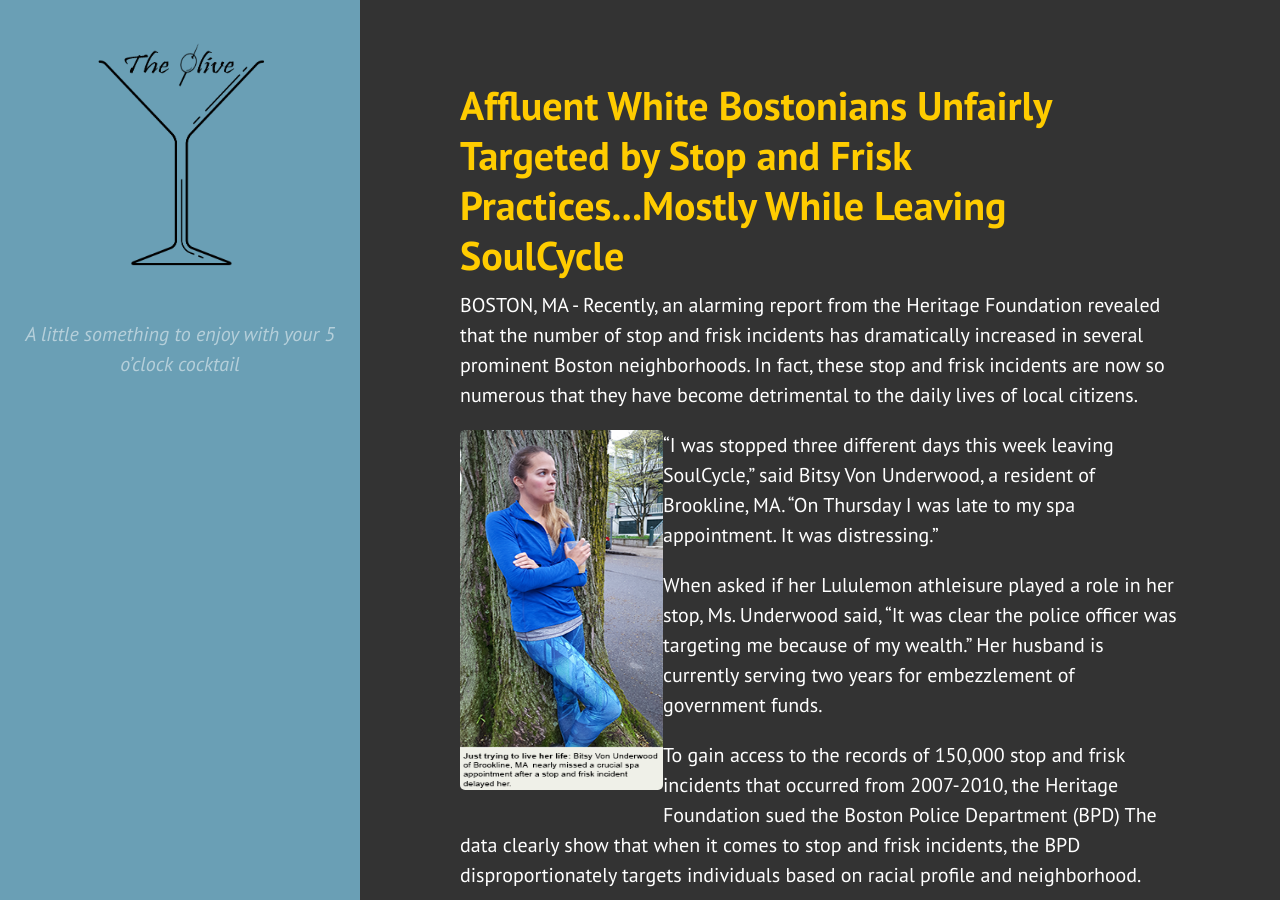
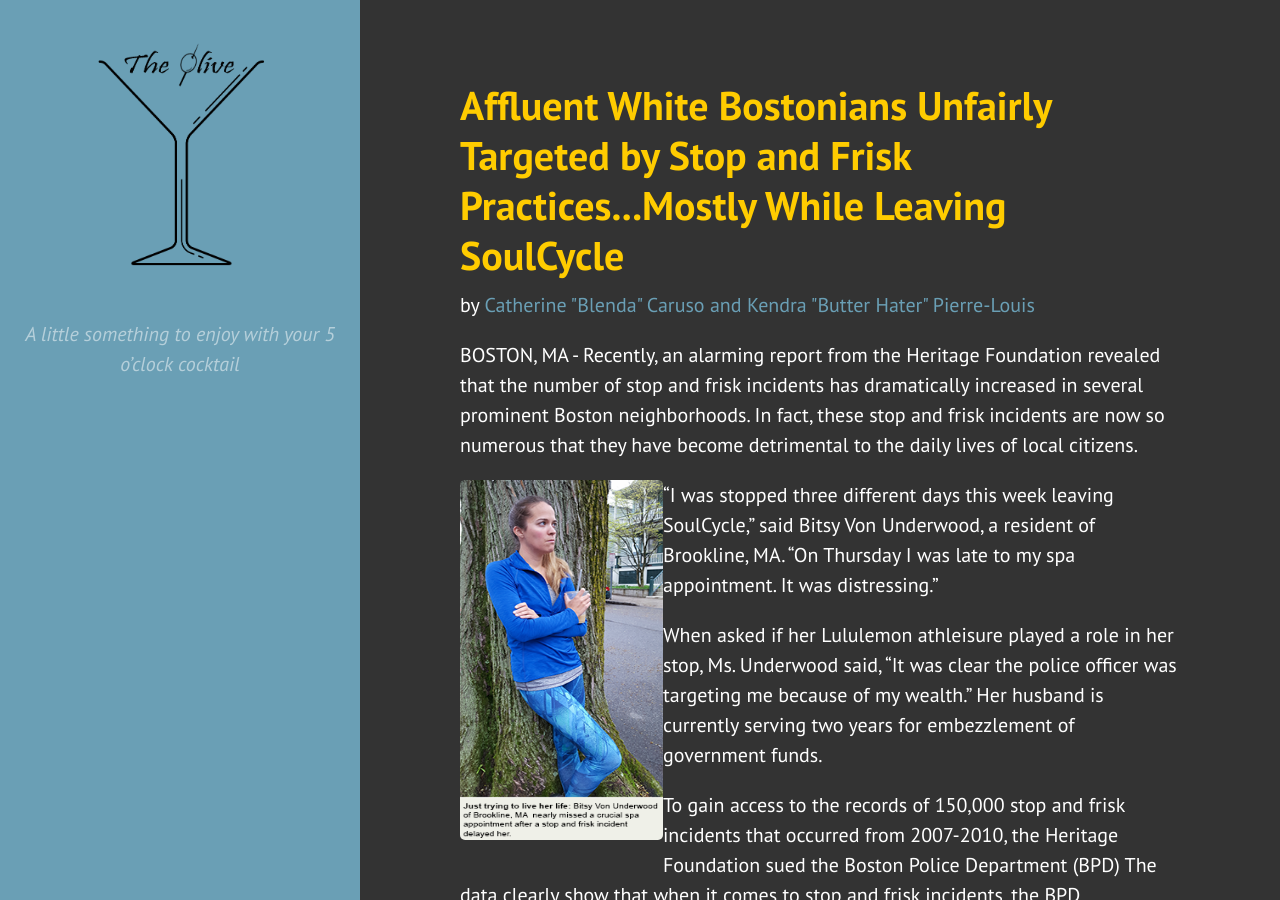
Before and after one commit to KendraPierre/The-Olive, a Jekyll site: the page built from index.html, in a window 1280 px wide and 900 px high. Built offline with Jekyll 4.4.1, drawn with Linux system fonts in a browser that asks for light colours.

Commit message:
Updated index.html

```diff
--- a/index.html
+++ b/index.html
@@ -18,7 +18,7 @@
 <script async src="//genius.codes"></script>
 
 <h1 class="post-title">Affluent White Bostonians Unfairly Targeted by Stop and Frisk Practices...Mostly While Leaving SoulCycle </h1>
-
+<p> by <a href="http://cmsw.mit.edu/profile/catherine-caruso/" target="_blank">Catherine "Blenda" Caruso and <a href="www.kendrawrites.com" target="_blank">Kendra "Butter Hater" Pierre-Louis</a>
 <p>BOSTON, MA - Recently, an alarming report from the Heritage Foundation revealed that the number of stop and frisk incidents has dramatically increased in several prominent Boston neighborhoods. In fact, these stop and frisk incidents are now so numerous that they have become detrimental to the daily lives of local citizens. </p>
 <p>
 
```
